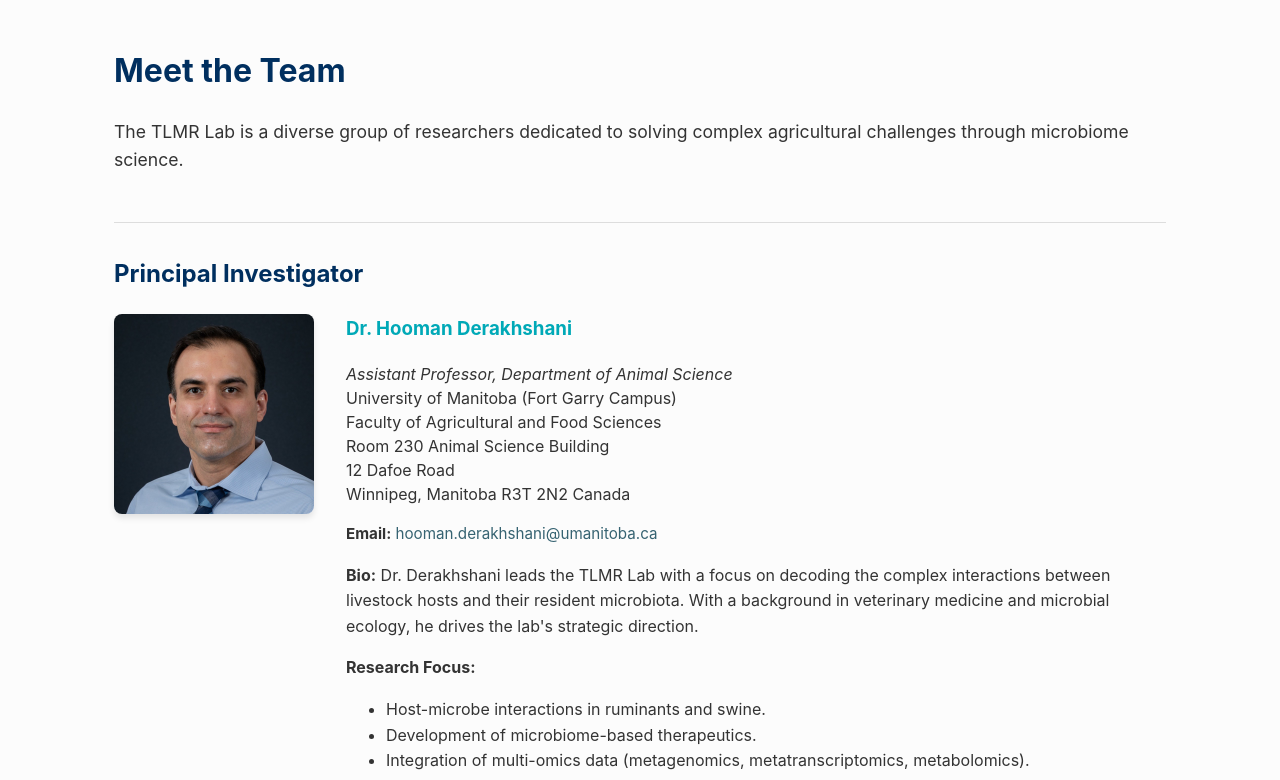
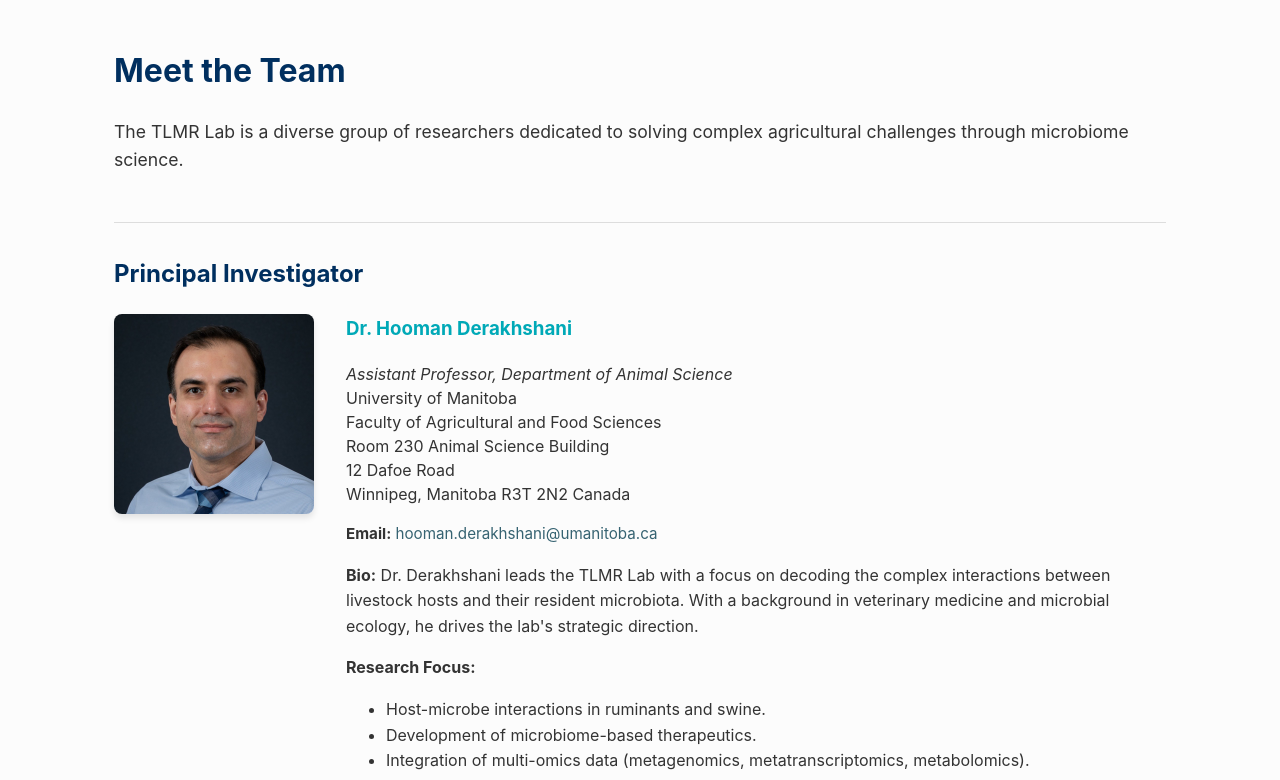
Before and after one commit to TLMicrobiomeLab/tlmicrobiomelab.github.io, a Jekyll site: the page built from people.html, in a window 1280 px wide and 900 px high, cut to the strip 120-900 px from the top of the window. Built offline with Jekyll 4.4.1, drawn with Linux system fonts in a browser that asks for light colours.

Commit message:
Update university name in Dr. Hooman's profile

```diff
--- a/people.html
+++ b/people.html
@@ -23,7 +23,7 @@ permalink: /people/
             <h3 style="margin-top: 0; color: #00A9B7;">Dr. Hooman Derakhshani</h3>
             <p style="margin-bottom: 1rem; line-height: 1.5; color: #333;">
                 <em>Assistant Professor, Department of Animal Science</em><br>
-                University of Manitoba (Fort Garry Campus)<br>
+                University of Manitoba<br>
                 Faculty of Agricultural and Food Sciences<br>
                 Room 230 Animal Science Building<br>
                 12 Dafoe Road<br>
```
